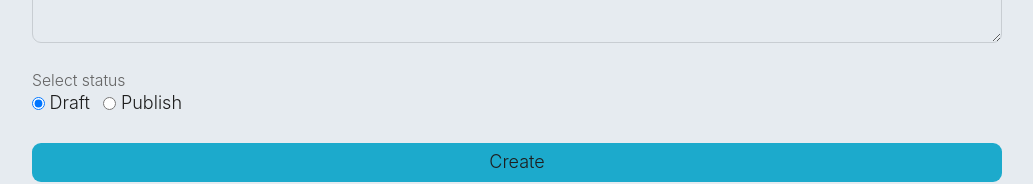
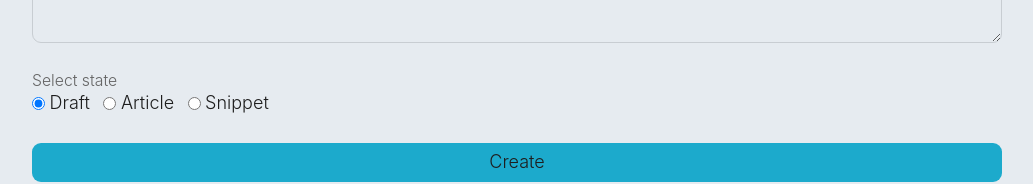
Before and after one commit to hypulse/devlog, a Next.js app: page /admin/editor in a window 1280 px wide. Shown: the part 612-796 px from the top of the page, without its empty margins (123-1156 px from the left). Built offline with nearby package versions, Linux system fonts and the light colour scheme; no server answers; a web font is replaced by a local one; what marked-gfm-heading-id, marked-highlight, marked-mangle would draw is missing.

Commit message:
snippet state 추가

```diff
--- a/pages/admin/editor.tsx
+++ b/pages/admin/editor.tsx
@@ -63,7 +63,7 @@ export default function Page() {
       />
       <fieldset>
         <legend className="text-caption text-textSecondary">
-          Select status
+          Select state
         </legend>
         <div className="flex space-x-colGap">
           <label className="flex space-x-xsGap">
@@ -82,7 +82,16 @@ export default function Page() {
               checked={state === "active"}
               onChange={() => setState("active")}
             />
-            <span>Publish</span>
+            <span>Article</span>
+          </label>
+          <label className="flex space-x-xsGap items-center">
+            <input
+              type="radio"
+              value="active"
+              checked={state === "snippet"}
+              onChange={() => setState("snippet")}
+            />
+            <span>Snippet</span>
           </label>
         </div>
       </fieldset>
```
